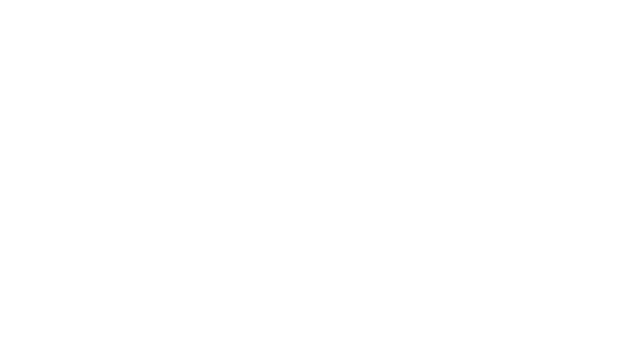
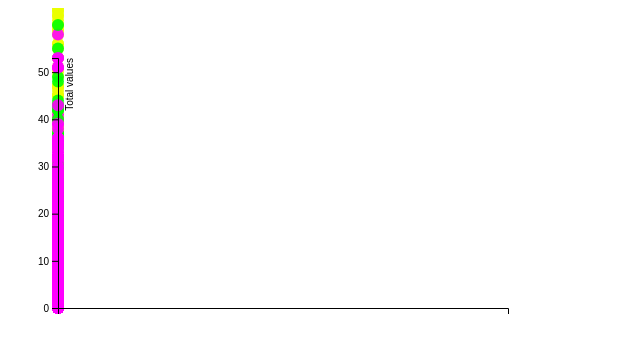
Before and after one commit to larpollack/q-datavis, a website: page index.html in a window 1280 px wide. Shown: the whole page, without its empty margins (0-640 px from the left). Drawn offline with nearby package versions, Linux system fonts and the light colour scheme.

Commit message:
fixed minor error

```diff
--- a/index.html
+++ b/index.html
@@ -5,12 +5,12 @@
 <head>
   <meta charset="UTF-8">
   <link rel="stylesheet" href="style.css">
-  <!-- <script src="https://d3js.org/d3.v5.min.js"></script> -->
 </head>
 
 <body>
   <div id="linechart"></div>
   <script src="https://d3js.org/d3.v5.js"></script>
+  <script src="index.js"></script>
 </body>
 
 </html>
--- a/index.js
+++ b/index.js
@@ -1,5 +1,3 @@
-import * as d3 from "d3";
-
 let data = [
   {
     name: "bonding",
```
